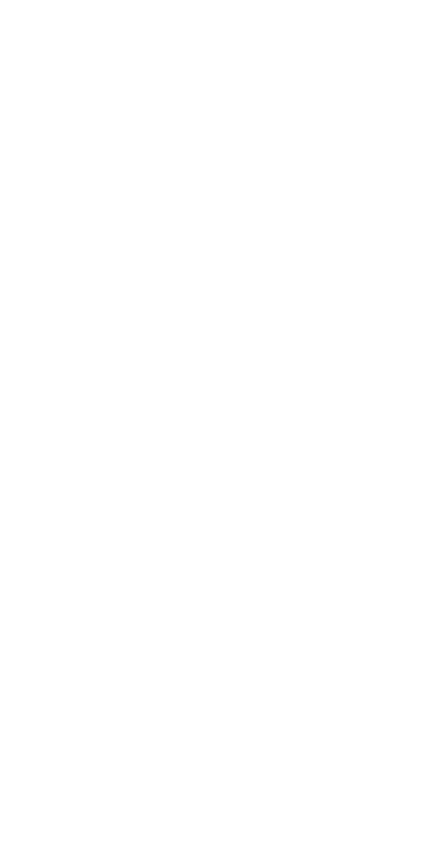
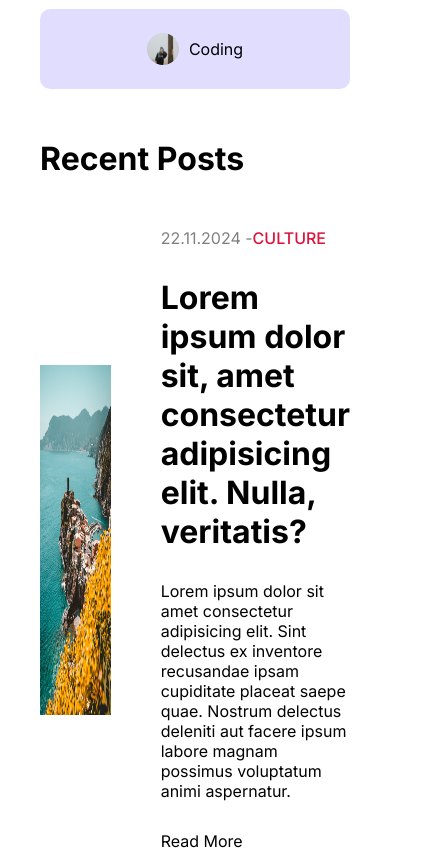
Before and after one commit to RakibMERNDev/rakib-blog, a Next.js app: page / in a window 390 px wide. Shown: the part 1520-2370 px from the top of the page, 426 px wide, since content can reach past the window. Before the commit the page ends 1424 px from the top, so only its background shows below. Built offline with nearby package versions, Linux system fonts and the light colour scheme.

Commit message:
Add Card component and enhance layout with responsive styles

```diff
--- a/src/app/homepage.module.css
+++ b/src/app/homepage.module.css
@@ -0,0 +1,4 @@
+.content{
+    display: flex;
+    gap: 50px;
+}
--- a/src/components/CardList/CardList.jsx
+++ b/src/components/CardList/CardList.jsx
@@ -1,11 +1,18 @@
 import React from "react";
 import styles from "./cardlist.module.css";
 import Pagination from "../pagination/Pagination";
+import Card from "../card/Card";
 
 const CardList = () => {
   return (
     <div className={styles.container}>
-      CardList
+<h1 className={styles.title}>Recent Posts</h1>
+<div className={styles.posts}>
+  <Card />
+  <Card />
+  <Card />
+  <Card />
+</div>
       <Pagination />
     </div>
   );
--- a/src/components/CardList/cardlist.module.css
+++ b/src/components/CardList/cardlist.module.css
@@ -1,3 +1,7 @@
 .container{
+    flex: 5;
+}
 
+.title{
+    margin: 50px 0;
 }
--- a/src/components/CategoryList/categoryList.module.css
+++ b/src/components/CategoryList/categoryList.module.css
@@ -17,7 +17,7 @@
 .category{
     display: flex;
     align-items: center;
-    gap: 10;
+    gap: 10px;
     text-transform: capitalize;
     width: 15%;
     height: 80px;
@@ -49,7 +49,24 @@
 }
 
 @media  screen and (max-width: 1280px){
-    .title{
-        font-size: 72px;
+    .category{
+        width: 20%;
     }
 }
+
+@media  screen and (max-width: 1024px){
+    .category{
+        width: 25%;
+    }
+}
+
+@media  screen and (max-width: 768px){
+    .category{
+        width: 45%;
+    }
+}
+@media  screen and (max-width: 648px){
+    .category{
+        width: 100%;
+    }
+}
--- a/src/components/Menu/menu.module.css
+++ b/src/components/Menu/menu.module.css
@@ -1,3 +1,3 @@
 .container{
-
+    flex: 2;
 }
--- /dev/null
+++ b/src/components/card/Card.jsx
@@ -0,0 +1,32 @@
+import Image from "next/image";
+import styles from "./card.module.css";
+import Link from "next/link";
+
+const Card = () => {
+  return (
+    <div className={styles.container}>
+      <div className={styles.imageContainer}>
+        <Image src="/p1.jpeg" alt="" fill className={styles.image}/>
+      </div>
+      <div className={styles.textContainer}>
+        <div className={styles.detail}>
+          <span className={styles.date}>22.11.2024 -</span>
+          <span className={styles.category}>CULTURE</span>
+        </div>
+        <h1>
+          Lorem ipsum dolor sit, amet consectetur adipisicing elit. Nulla,
+          veritatis?
+        </h1>
+        <p>
+          Lorem ipsum dolor sit amet consectetur adipisicing elit. Sint delectus
+          ex inventore recusandae ipsam cupiditate placeat saepe quae. Nostrum
+          delectus deleniti aut facere ipsum labore magnam possimus voluptatum
+          animi aspernatur.
+        </p>
+        <Link href="/post/1">Read More</Link>
+      </div>
+    </div>
+  );
+};
+
+export default Card;
--- /dev/null
+++ b/src/components/card/card.module.css
@@ -0,0 +1,33 @@
+.container {
+  margin-bottom: 50px;
+  display: flex;
+  gap: 50px;
+  align-items: center;
+}
+
+.imageContainer {
+  flex: 1;
+  height: 350px;
+  position: relative;
+}
+
+.textContainer {
+  flex: 1;
+  display: flex;
+  flex-direction: column;
+  gap: 30px;
+}
+
+.date {
+  color: gray;
+}
+
+.category {
+  color: crimson;
+  font-weight: 500;
+}
+
+.desc {
+  font-size: 18px;
+  font-weight: 300;
+}
--- a/src/components/featured/featured.module.css
+++ b/src/components/featured/featured.module.css
@@ -57,6 +57,7 @@
         font-size: 72px;
     }
 }
+
 @media  screen and (max-width: 1024px){
     .title{
         font-size: 64px;
```
